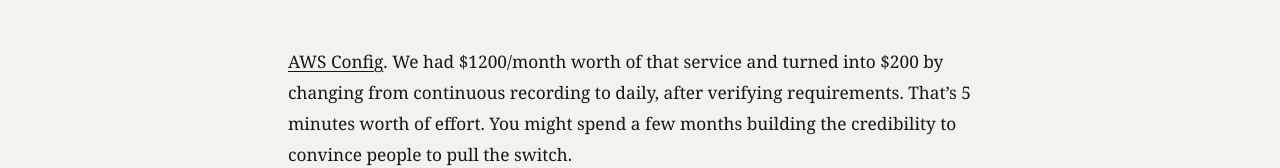
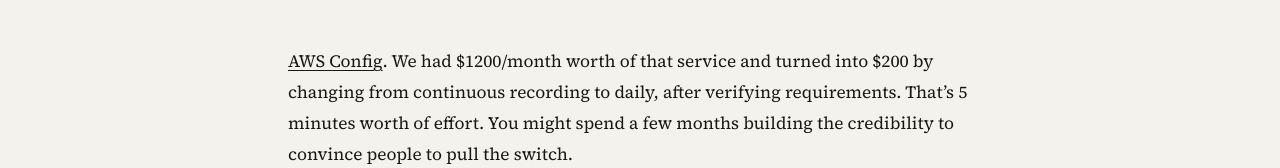
Before and after one commit to dariokozicki/portfolio, an Astro site: page /writing/cost-aware-infrastructure in a window 1280 px wide. Shown: the part 1139-1307 px from the top of the page. Built offline with nearby package versions, Linux system fonts and the light colour scheme; Astro itself is replaced by a stand-in of ours.

Commit message:
Refine article typography

```diff
--- a/src/styles/global.css
+++ b/src/styles/global.css
@@ -9,6 +9,14 @@
   --accent-contrast: #fffaf6;
   --content: 1160px;
   --gutter: clamp(1.25rem, 5vw, 4rem);
+}
+
+@font-face {
+  font-family: 'Source Serif 4';
+  src: url('/fonts/source-serif-4-latin.woff2') format('woff2');
+  font-display: swap;
+  font-style: normal;
+  font-weight: 400;
 }
 
 * { box-sizing: border-box; }
@@ -83,7 +91,7 @@
 .article-header h1 { margin: 3.5rem 0 1.5rem; font-family: Georgia, "Times New Roman", serif; font-size: clamp(3rem, 7vw, 5.2rem); font-weight: 500; letter-spacing: -.05em; line-height: .98; }
 .article-header > p { color: var(--muted); font-size: 1.08rem; }
 .article-header > div { display: flex; justify-content: space-between; gap: 2rem; margin-top: 2rem; padding-top: 1rem; border-top: 1px solid var(--line); color: var(--muted); font-family: ui-monospace, SFMono-Regular, Menlo, Consolas, monospace; font-size: .7rem; }
-.prose { max-width: 44rem; margin: auto; font-family: Georgia, "Times New Roman", serif; font-size: 1.08rem; line-height: 1.8; }
+.prose { max-width: 44rem; margin: auto; font-family: "Source Serif 4", Georgia, "Times New Roman", serif; font-size: 1.08rem; line-height: 1.8; font-variant-numeric: lining-nums tabular-nums; }
 .prose > p:has(> img:only-child) { margin: 3rem 0; }
 .prose > p > img:only-child { display: block; width: 100%; max-width: 100%; height: auto; background: var(--surface); }
 .prose h2 { margin: 3rem 0 1rem; font-family: ui-sans-serif, system-ui, sans-serif; font-size: 1.6rem; line-height: 1.2; }
```
Also changed, not shown: public/fonts/source-serif-4-latin.woff2 (added).
